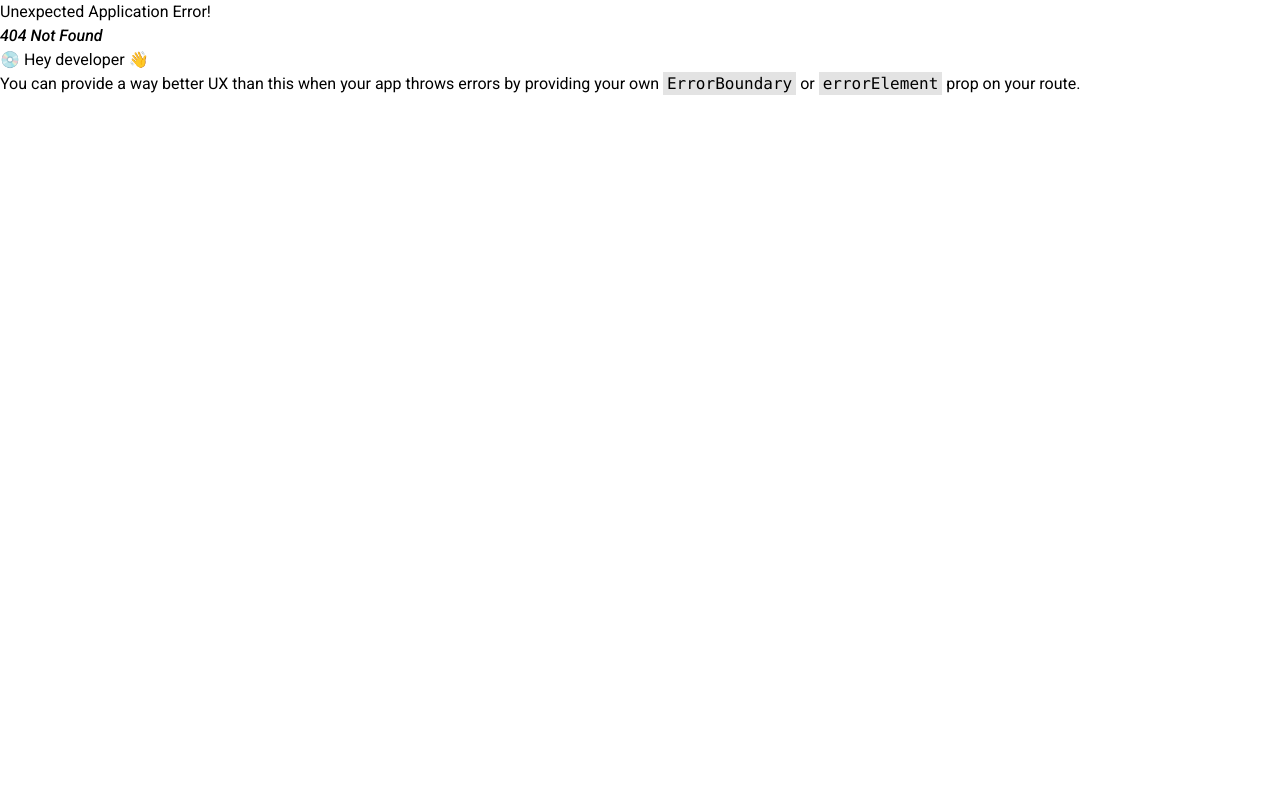
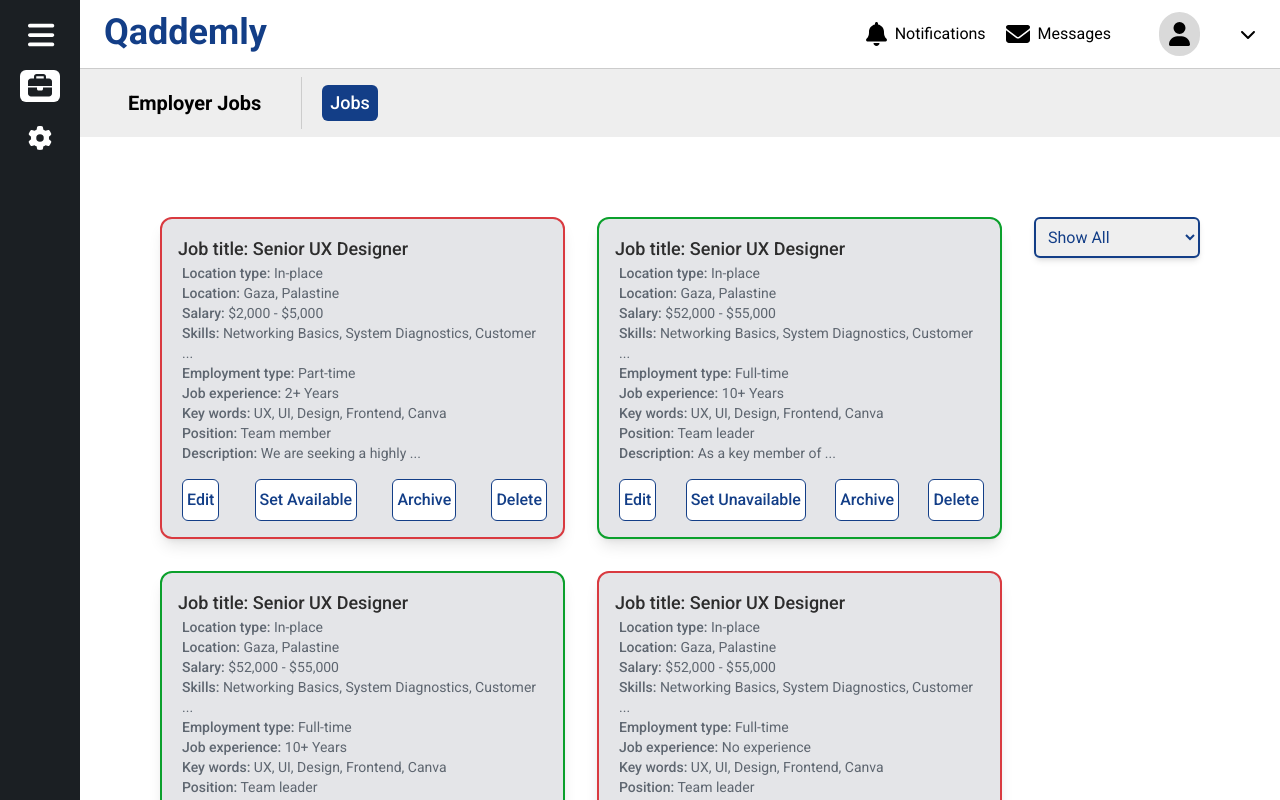
Before and after one commit to Qaddemly/frontend-client, a React (Vite) app: page /businessDashboard/companyJobs in a window 1280 px wide. Before the commit this address had no page. Shown: the top 800 px of the page. Built offline with nearby package versions, Linux system fonts and the light colour scheme.

Commit message:
edit sidenav and navbars in business dashboard

```diff
--- a/src/components/business account/SideNavBusiness.tsx
+++ b/src/components/business account/SideNavBusiness.tsx
@@ -1,20 +1,19 @@
 import {
   faBars,
-  faChartSimple,
+  faBriefcase,
   faGear,
-  faPlus,
-  faUserGroup,
   faXmark,
 } from "@fortawesome/free-solid-svg-icons";
 import { FontAwesomeIcon } from "@fortawesome/react-fontawesome";
 import { useState } from "react";
-import { Link } from "react-router-dom";
+import SideNavBusinessLink from "../common/SideNavBusinessLink";
 
 function SideNavBusiness() {
   const [showSideNav, setShowSideNav] = useState(false);
+
   return (
     <div
-      className={`bg-main-dark flex ${showSideNav ? "w-[18rem]" : "w-[5rem]"} flex-col gap-5 p-5 text-xl font-medium text-white`}
+      className={`flex bg-main-dark ${showSideNav ? "w-[18rem]" : "w-[5rem]"} flex-col gap-5 p-5 text-xl font-medium text-white`}
     >
       <div
         onClick={() => setShowSideNav((s) => !s)}
@@ -27,25 +26,34 @@ function SideNavBusiness() {
         )}
         {showSideNav && <p>Collapse</p>}
       </div>
-      <Link
+
+      <SideNavBusinessLink
+        to="/businessDashboard/companyJobs"
+        icon={faBriefcase}
+        content="Jobs"
+        showSideNav={showSideNav}
+      />
+      {/* <SideNavBusinessLink
         to=""
-        className={`flex items-center ${showSideNav ? "" : "justify-center"} gap-2 rounded-md bg-white px-2 py-1 text-[#000]`}
-      >
-        <FontAwesomeIcon icon={faPlus} className="text-2xl" />
-        {showSideNav && <p>Post new job</p>}
-      </Link>
-      <Link to="" className="flex items-center gap-2 px-2 py-1">
-        <FontAwesomeIcon icon={faUserGroup} className="text-2xl" />
-        {showSideNav && <p>Candidates</p>}
-      </Link>
-      <Link to="" className="flex items-center gap-2 px-2 py-1">
-        <FontAwesomeIcon icon={faChartSimple} className="text-2xl" />
-        {showSideNav && <p>Analytics</p>}
-      </Link>
-      <Link to="" className="flex items-center gap-2 px-2 py-1">
-        <FontAwesomeIcon icon={faGear} className="text-2xl" />
-        {showSideNav && <p>Settings</p>}
-      </Link>
+        icon={faUserGroup}
+        content="Candidates"
+        showSideNav={showSideNav}
+      /> */}
+      {/* <SideNavBusinessLink
+        to=""
+        icon={faChartSimple}
+        content="Analytics"
+        showSideNav={showSideNav}
+      /> */}
+      <SideNavBusinessLink
+        to={[
+          "/businessDashboard/companySettings/companyAccount/1",
+          "/businessDashboard/companySettings/updateCompanyAccount/1",
+        ]}
+        icon={faGear}
+        content="Settings"
+        showSideNav={showSideNav}
+      />
     </div>
   );
 }
--- /dev/null
+++ b/src/components/business account/business dashboard/BusinessDashboard.tsx
@@ -0,0 +1,12 @@
+import { Outlet } from "react-router-dom";
+import BusinessLayout from "../../../layout/BusinessLayout";
+
+function BusinessDashboard() {
+  return (
+    <BusinessLayout>
+      <Outlet />
+    </BusinessLayout>
+  );
+}
+
+export default BusinessDashboard;
--- a/src/components/business account/employer settings/CompanyAccount.tsx
+++ b/src/components/business account/business dashboard/CompanyAccount.tsx
@@ -5,9 +5,6 @@ import {
   faLocationDot,
   faPhone,
 } from "@fortawesome/free-solid-svg-icons";
-import Button from "../../common/Button";
-import { useState } from "react";
-import UpdateCompanyAccount from "./UpdateCompanyAccount";
 import { useGetBusinessAccountInfoQuery } from "../../../services/businessAccountApi";
 import { useParams } from "react-router-dom";
 import Loader from "../../common/Loader";
@@ -19,9 +16,7 @@ function CompanyAccount() {
     id: Number(companyId),
   });
   const companyInfo = data?.business;
-  const [showUpdateAccount, setShowUpdateAccount] = useState(false);
 
-  if (showUpdateAccount) return <UpdateCompanyAccount />;
   return (
     <div className="w-[50rem]">
       {isLoading && <Loader />}
@@ -55,9 +50,6 @@ function CompanyAccount() {
               </p>
             </div>
           </CardEmployerSettings>
-          <Button onClick={() => setShowUpdateAccount((s) => !s)}>
-            Edit company profile
-          </Button>
         </div>
         <div className="flex w-full flex-col gap-5">
           <CardEmployerSettings>
--- a/src/components/business account/employer settings/EmployerSettings.tsx
+++ b/src/components/business account/business dashboard/CompanySettings.tsx
@@ -1,45 +1,36 @@
 import { NavLink, Outlet } from "react-router-dom";
-import BusinessLayout from "../../../layout/BusinessLayout";
 
-function EmployerSettings() {
+function CompanySettings() {
   return (
-    <BusinessLayout>
+    <>
       <div className="flex items-center bg-[#eee] p-2">
         <div className="border-r border-r-gray-100 px-10 py-3">
           <p className="text-xl font-semibold">Employer settings</p>
         </div>
         <div className="flex gap-5 pl-5 text-lg font-medium">
           <NavLink
-            to="/employerSettings/companyAccount/1" // id will change
+            to="/businessDashboard/companySettings/companyAccount/1" // id will change
             className={({ isActive }) =>
               `px-2 py-1 ${isActive ? "rounded-md bg-main text-white" : ""}`
             }
           >
-            Company
+            Company Info
           </NavLink>
           <NavLink
-            to="/employerSettings/companyJobs"
+            to="/businessDashboard/companySettings/updateCompanyAccount/1"
             className={({ isActive }) =>
               `px-2 py-1 ${isActive ? "rounded-md bg-main text-white" : ""}`
             }
           >
-            Posted Jobs
-          </NavLink>
-          <NavLink
-            to="/employerSettings/accessAndPermissions"
-            className={({ isActive }) =>
-              `px-2 py-1 ${isActive ? "rounded-md bg-main text-white" : ""}`
-            }
-          >
-            Access & Permissions
+            Edit Company Info
           </NavLink>
         </div>
       </div>
-      <div className="m-5 flex items-center justify-center py-10">
+      <div className="my-10 flex items-center justify-center">
         <Outlet />
       </div>
-    </BusinessLayout>
+    </>
   );
 }
 
-export default EmployerSettings;
+export default CompanySettings;
--- a/src/components/business account/employer settings/AccessAndPermissions.tsx
+++ /dev/null
@@ -1,5 +0,0 @@
-function AccessAndPermissions() {
-  return <div>AccessAndPermissions</div>;
-}
-
-export default AccessAndPermissions;
--- a/src/components/common/Logo.tsx
+++ b/src/components/common/Logo.tsx
@@ -5,7 +5,7 @@ function Logo({
   textColor = "text-main",
 }: {
   fontSize?: string;
-  textColor: string;
+  textColor?: string;
 }) {
   return (
     <Link to="/" className={`${fontSize} font-semibold ${textColor}`}>
--- /dev/null
+++ b/src/components/common/SideNavBusinessLink.tsx
@@ -0,0 +1,47 @@
+import { NavLink, useLocation } from "react-router-dom";
+import { FontAwesomeIcon } from "@fortawesome/react-fontawesome";
+import { FontAwesomeIconProps } from "@fortawesome/react-fontawesome";
+import { faChevronRight } from "@fortawesome/free-solid-svg-icons";
+
+type SideNavBusinessLinkProps = {
+  to: string | string[];
+  icon: FontAwesomeIconProps["icon"];
+  content: string;
+  showSideNav: boolean;
+};
+
+function SideNavBusinessLink({
+  to,
+  icon,
+  content,
+  showSideNav,
+}: SideNavBusinessLinkProps) {
+  const location = useLocation();
+
+  const isActive = (path: string | string[]) => {
+    if (Array.isArray(path)) {
+      return path.some((p) => location.pathname.startsWith(p));
+    }
+    return location.pathname.startsWith(path);
+  };
+
+  return (
+    <NavLink
+      to={Array.isArray(to) ? to[0] : to}
+      end
+      className={() =>
+        `flex items-center justify-between rounded-md px-2 py-1 ${
+          isActive(to) ? "bg-white text-main-dark" : "bg-none"
+        }`
+      }
+    >
+      <div className="flex items-center gap-3">
+        <FontAwesomeIcon icon={icon} className="text-2xl" />
+        {showSideNav && <p>{content}</p>}
+      </div>
+      {showSideNav && <FontAwesomeIcon icon={faChevronRight} />}
+    </NavLink>
+  );
+}
+
+export default SideNavBusinessLink;
--- a/src/components/job/CompanyJobs.tsx
+++ b/src/components/job/CompanyJobs.tsx
@@ -1,6 +1,7 @@
 // CompanyJobs should take jobs from Backend and pass each one to EditJobCard
 import { useState } from "react";
 import EditJobCard from "./EditJobCard";
+import { NavLink } from "react-router-dom";
 
 function CompanyJobs() {
   // GAD {jobsApiArrayOfObjects}: CompanyJobsProps
@@ -106,7 +107,24 @@ function CompanyJobs() {
   });
 
   return (
-    <div className="flex flex-col-reverse gap-8 px-7 lg:flex-row">
+    <>
+      <div className="flex items-center bg-[#eee] p-2">
+        <div className="border-r border-r-gray-100 px-10 py-3">
+          <p className="text-xl font-semibold">Employer Jobs</p>
+        </div>
+        <div className="flex gap-5 pl-5 text-lg font-medium">
+          <NavLink
+            to="/businessDashboard/companyJobs"
+            className={({ isActive }) =>
+              `px-2 py-1 ${isActive ? "rounded-md bg-main text-white" : ""}`
+            }
+          >
+            Jobs
+          </NavLink>
+        </div>
+      </div>
+
+      <div className="flex flex-col-reverse gap-8 p-20 lg:flex-row">
         <div className="grid grid-cols-1 gap-8 md:grid-cols-2">
           {filteredJobCards.map((job, index) => (
             <EditJobCard key={index} {...job} />
@@ -134,6 +152,7 @@ function CompanyJobs() {
           </select>
         </div>
       </div>
+    </>
   );
 }
 
```
Also changed, not shown: src/routes/AppRouter.tsx (+17 -9 lines), src/components/business account/business dashboard/CardEmployerSettings.tsx (renamed from src/components/business account/employer settings/CardEmployerSettings.tsx), src/components/business account/business dashboard/EmployerAccount.tsx (renamed from src/components/business account/employer settings/EmployerAccount.tsx), src/components/business account/business dashboard/UpdateCompanyAccount.tsx (renamed from src/components/business account/employer settings/UpdateCompanyAccount.tsx). Lines whose indentation alone changed are shown as unchanged.
